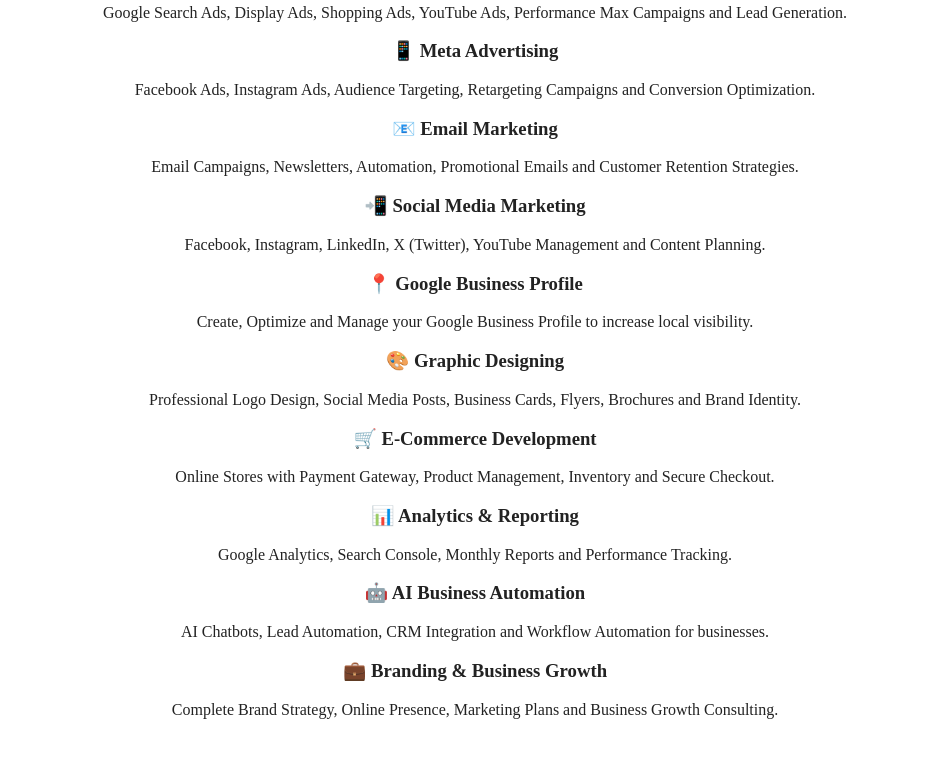
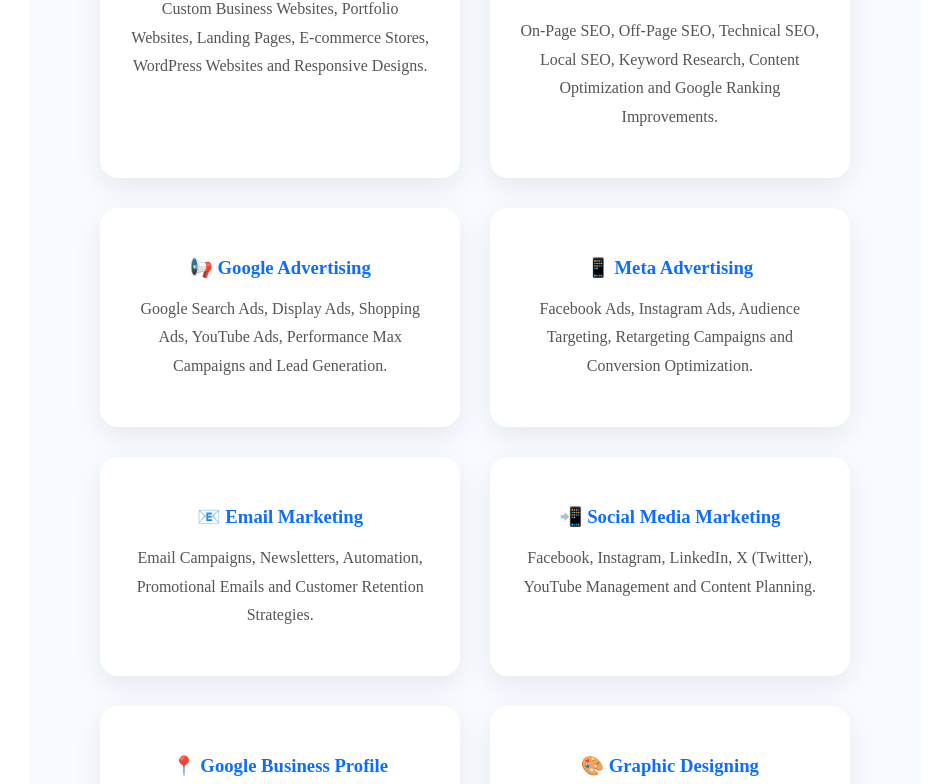
Before and after one commit to sainbharat474-coder/bharat-digital-solutions, a plain HTML site: page index.html in a window 1280 px wide. Shown: the part 10373-11157 px from the top of the page, without its empty margins (165-1114 px from the left). Drawn offline with Linux system fonts and the light colour scheme.

Commit message:
Add styles for service list and service boxes
Added styles for service sections including layout and hover effects.

```diff
--- a/style.css
+++ b/style.css
@@ -1230,3 +1230,36 @@
 box-shadow:0 10px 30px rgba(0,0,0,.2);
 
 }
+.all-services{
+padding:100px 8%;
+background:#f8fbff;
+}
+
+.service-list{
+display:grid;
+grid-template-columns:repeat(auto-fit,minmax(350px,1fr));
+gap:30px;
+}
+
+.service-box{
+background:#fff;
+padding:30px;
+border-radius:18px;
+box-shadow:0 10px 30px rgba(0,0,0,.08);
+transition:.3s;
+}
+
+.service-box:hover{
+transform:translateY(-8px);
+border-left:5px solid #0d6efd;
+}
+
+.service-box h3{
+margin-bottom:15px;
+color:#0d6efd;
+}
+
+.service-box p{
+line-height:1.8;
+color:#555;
+}
```
